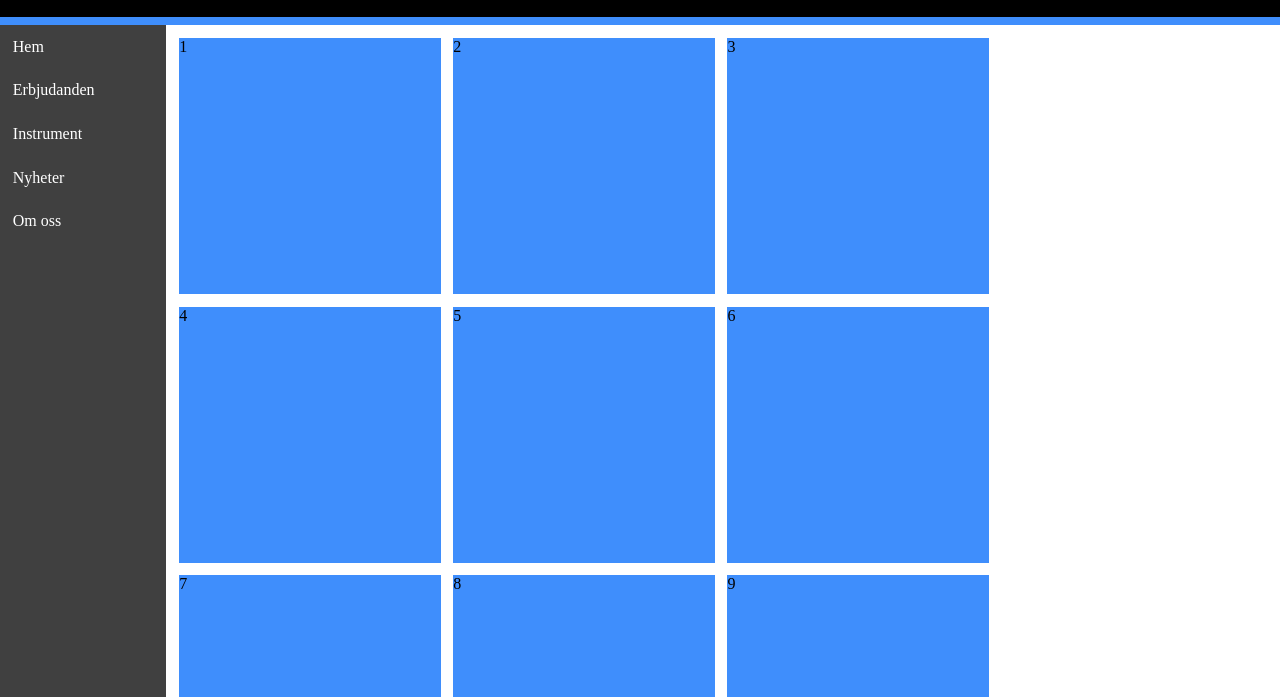
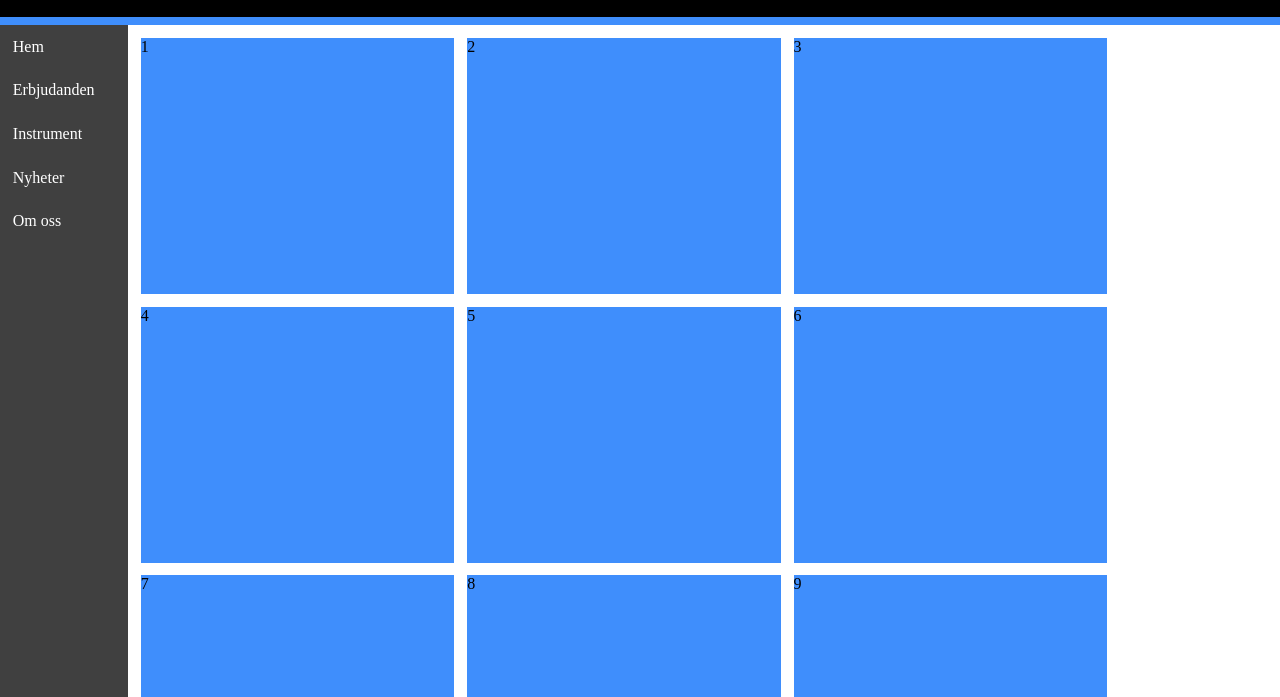
Before and after one commit to JoelWerme/F-retagssida, a plain HTML site: page index.html in a window 1280 px wide. Shown: the part 103-800 px from the top of the page. Drawn offline with Linux system fonts and the light colour scheme.

Commit message:
fixed sizing

```diff
--- a/style.css
+++ b/style.css
@@ -7,8 +7,8 @@
 body {
   margin: 0;
   display: grid;
-  grid-template-columns: 13% 3fr 1fr;
-  grid-template-rows: 8rem auto;
+  grid-template-columns: 8rem 3fr 10rem;
+  grid-template-rows: 8rem 100%;
   background-color: #ffffff;
 }
 
```
